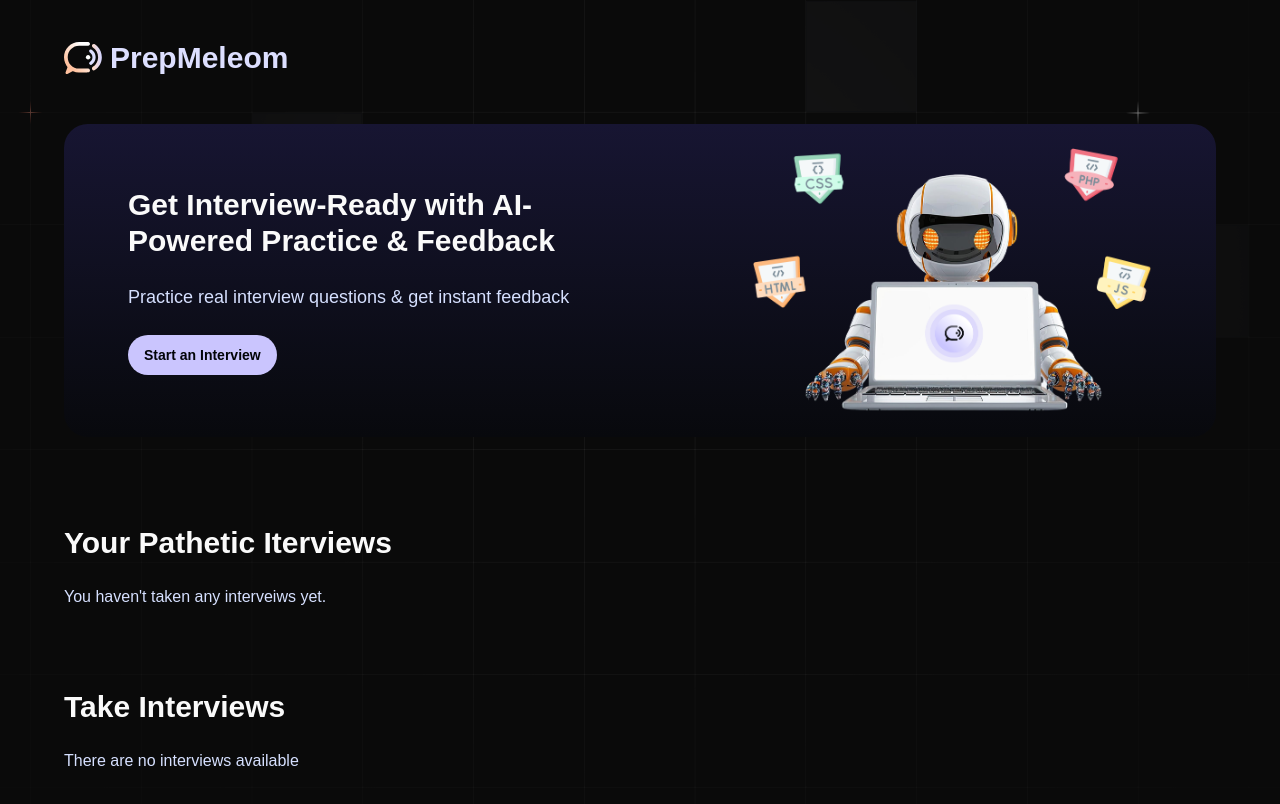
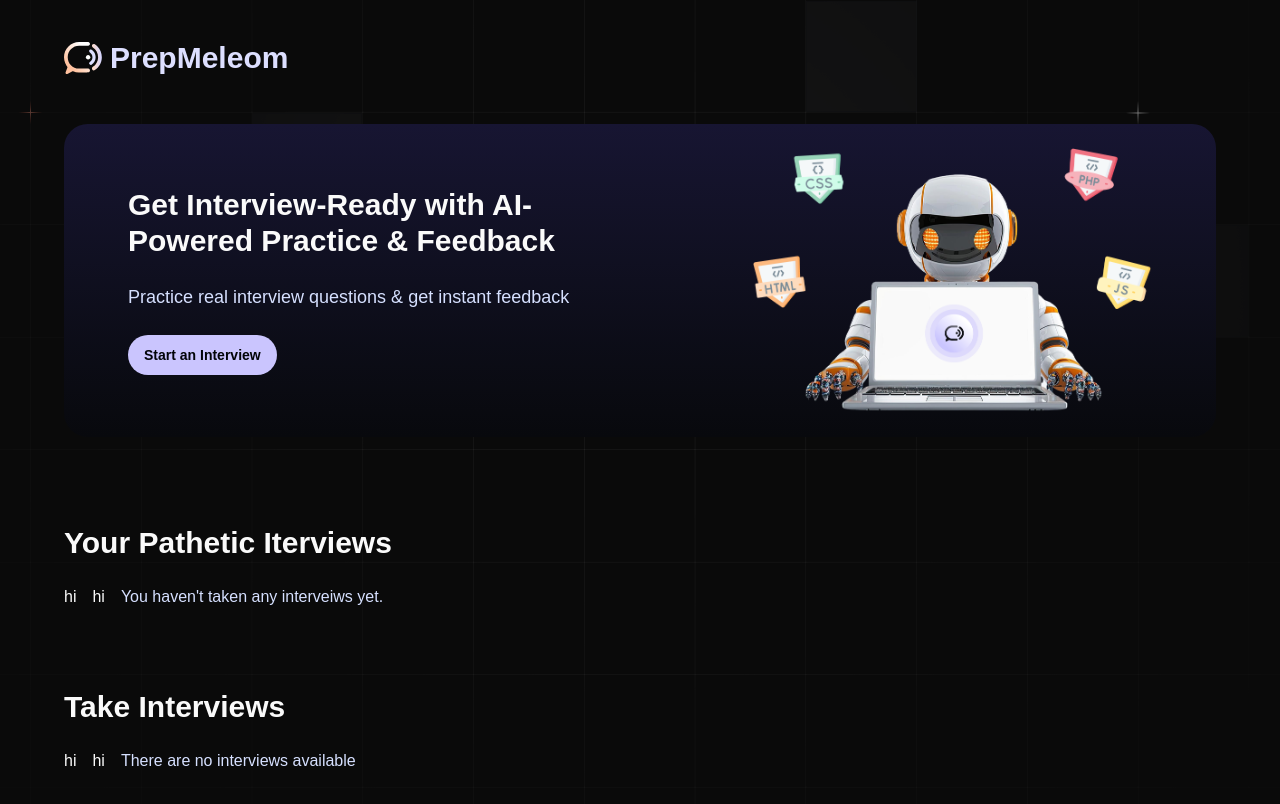
Before and after one commit to sohamtapse/PrepMeleon, a Next.js app: page / in a window 1280 px wide. Shown: the top 804 px of the page. Built offline with nearby package versions, Linux system fonts and the light colour scheme; a web font is replaced by a local one.

Commit message:
I am not happy

```diff
--- a/app/(root)/page.tsx
+++ b/app/(root)/page.tsx
@@ -2,6 +2,8 @@
 import React from "react";
 import { Button } from "@/components/ui/button";
 import Image from "next/image";
+import { dummyInterviews } from "@/constants";
+import InterviewCard from "@/components/InterviewCard";
 
 const page = () => {
   return (
@@ -27,7 +29,10 @@
 
       <section className="flex flex-col gap-6 mt-10">
         <h2>Your Pathetic Iterviews</h2>
-        <div className="interveiws-section">
+        <div className="interviews-section">
+          {dummyInterviews.map((interview) => (
+            <InterviewCard {...interview} key={interview.id} />
+          ))}
           <p>You haven&apos;t taken any interveiws yet.</p>
         </div>
       </section>
@@ -35,6 +40,9 @@
         <h2>Take Interviews</h2>
 
         <div className="interviews-section">
+          {dummyInterviews.map((interview) => (
+            <InterviewCard {...interview} key={interview.id} />
+          ))}
           <p>There are no interviews available</p>
         </div>
       </section>
--- /dev/null
+++ b/components/InterviewCard.tsx
@@ -0,0 +1,19 @@
+import React from "react";
+import dayjs from "dayjs";
+const InterviewCard = ({
+  interviewId,
+  userId,
+  role,
+  type,
+  techstack,
+  createdAt,
+}: InterviewCardProps) => {
+  const feedback = null as Feedback | null;
+  const normalizedType = /mix/gi.test(type) ? "Mixed" : type;
+  const formattedDate = dayjs(
+    feedback?.createdAt || createdAt || Date.now()
+  ).format("MMM D, YYYY");
+  return <div>hi</div>;
+};
+
+export default InterviewCard;
--- a/constants/index.ts
+++ b/constants/index.ts
@@ -146,7 +146,6 @@
 // Inform them that the company will reach out soon with feedback.
 // End the conversation on a polite and positive note.
 
-
 // - Be sure to be professional and polite.
 // - Keep all your responses short and simple. Use official language, but be kind and welcoming.
 // - This is a voice conversation, so keep your responses short, like in a real conversation. Don't ramble for too long.`,
@@ -204,27 +203,27 @@
 //   "/yahoo.png",
 // ];
 
-// export const dummyInterviews: Interview[] = [
-//   {
-//     id: "1",
-//     userId: "user1",
-//     role: "Frontend Developer",
-//     type: "Technical",
-//     techstack: ["React", "TypeScript", "Next.js", "Tailwind CSS"],
-//     level: "Junior",
-//     questions: ["What is React?"],
-//     finalized: false,
-//     createdAt: "2024-03-15T10:00:00Z",
-//   },
-//   {
-//     id: "2",
-//     userId: "user1",
-//     role: "Full Stack Developer",
-//     type: "Mixed",
-//     techstack: ["Node.js", "Express", "MongoDB", "React"],
-//     level: "Senior",
-//     questions: ["What is Node.js?"],
-//     finalized: false,
-//     createdAt: "2024-03-14T15:30:00Z",
-//   },
-// ];
+export const dummyInterviews: Interview[] = [
+  {
+    id: "1",
+    userId: "user1",
+    role: "Frontend Developer",
+    type: "Technical",
+    techstack: ["React", "TypeScript", "Next.js", "Tailwind CSS"],
+    level: "Junior",
+    questions: ["What is React?"],
+    finalized: false,
+    createdAt: "2024-03-15T10:00:00Z",
+  },
+  {
+    id: "2",
+    userId: "user1",
+    role: "Full Stack Developer",
+    type: "Mixed",
+    techstack: ["Node.js", "Express", "MongoDB", "React"],
+    level: "Senior",
+    questions: ["What is Node.js?"],
+    finalized: false,
+    createdAt: "2024-03-14T15:30:00Z",
+  },
+];
```
